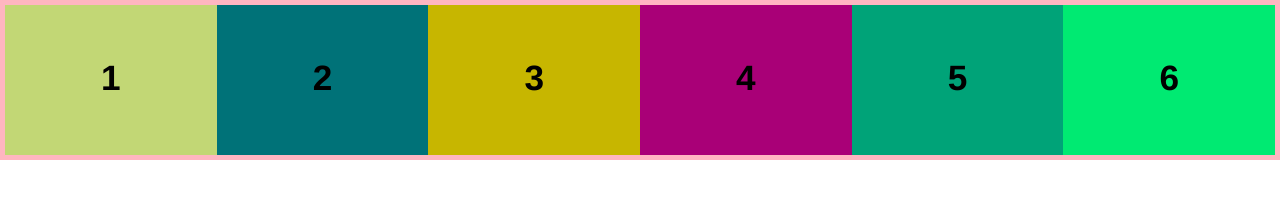
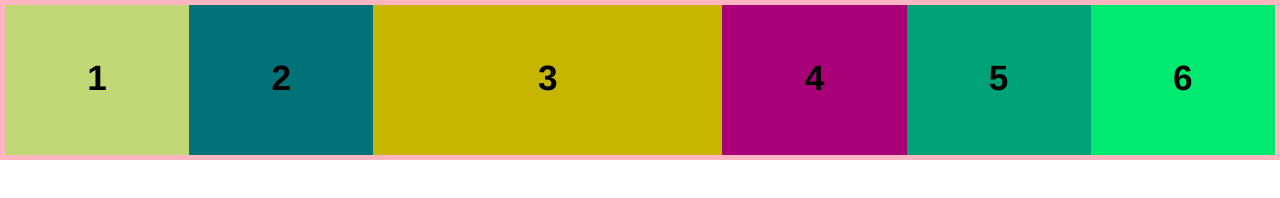
Before and after one commit to itschool-front/cssFlexLayout, a website: page index.html in a window 1280 px wide. Drawn offline with Linux system fonts and the light colour scheme.

Commit message:
adds flex-grow:2 to a single flex child - this changes its width ratio twice as much then the others

```diff
--- a/css/custom.css
+++ b/css/custom.css
@@ -25,7 +25,7 @@ ul li{
 
 ul li:first-child{ background-color: #c2d775 }
 ul li:nth-child(2){ background-color: #007278 }
-ul li:nth-child(3){ background-color: #c7b600 }
+ul li:nth-child(3){ background-color: #c7b600; flex-grow:2; }
 ul li:nth-child(4){ background-color: #a90077 }
 ul li:nth-child(5){ background-color: #00a378 }
 ul li:last-child{ background-color: #00ea72 }
```
